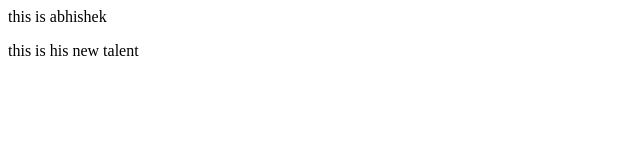
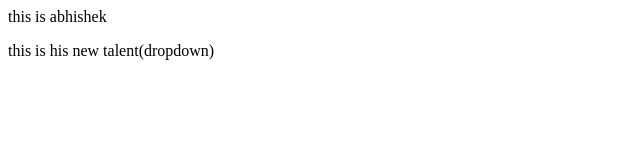
Before and after one commit to AbhishekBRajpurohit/loacalrepo, a plain HTML site: page index.html in a window 1280 px wide. Shown: the full height of the page, 0-640 px from the left. Drawn offline with Linux system fonts and the light colour scheme.

Commit message:
added dropdown

```diff
--- a/index.html
+++ b/index.html
@@ -1,4 +1,4 @@
 <p>
     this is abhishek
 </p>
-<p>this is his new talent</p>
+<p>this is his new talent(dropdown)</p>
```
